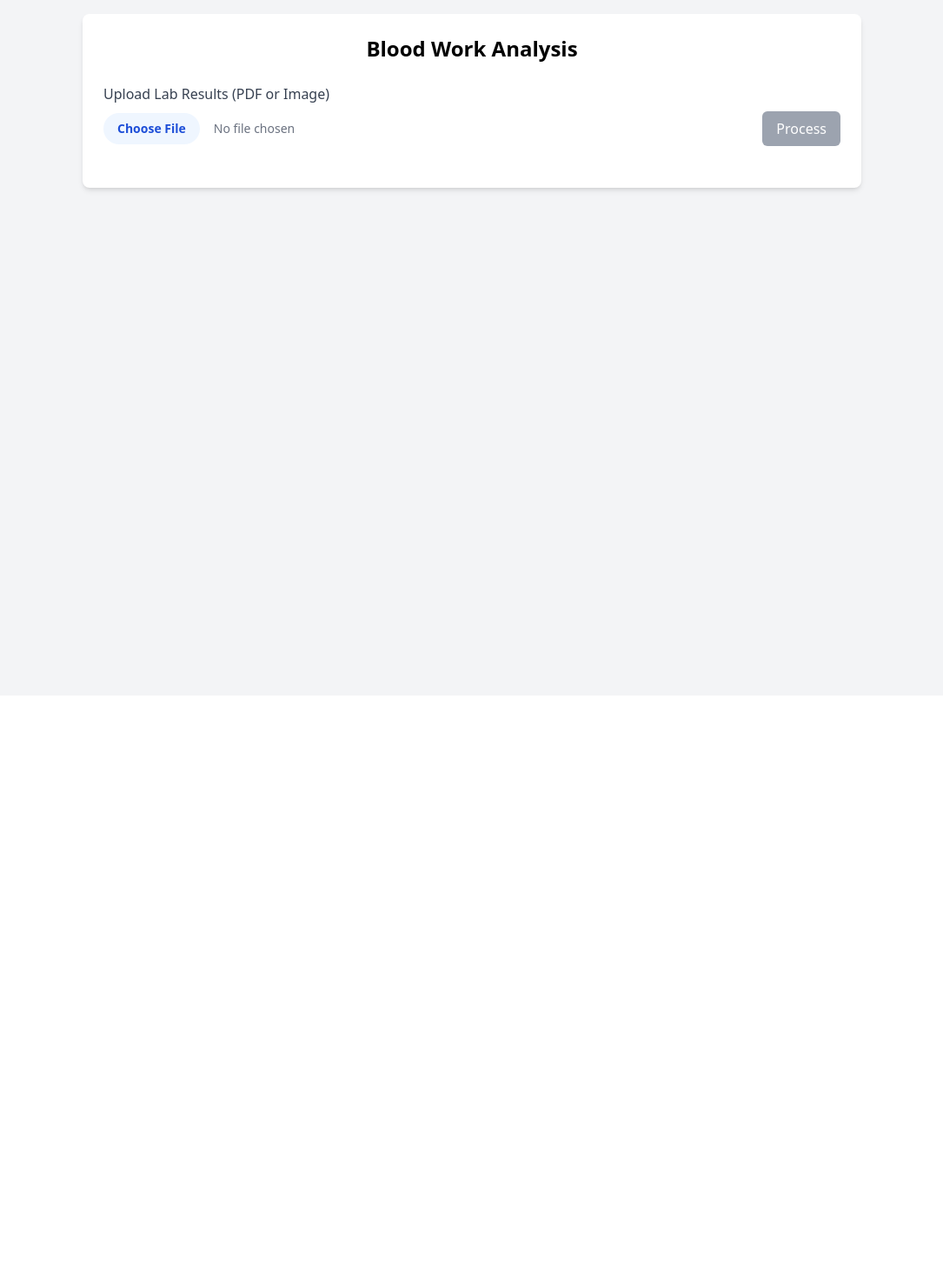
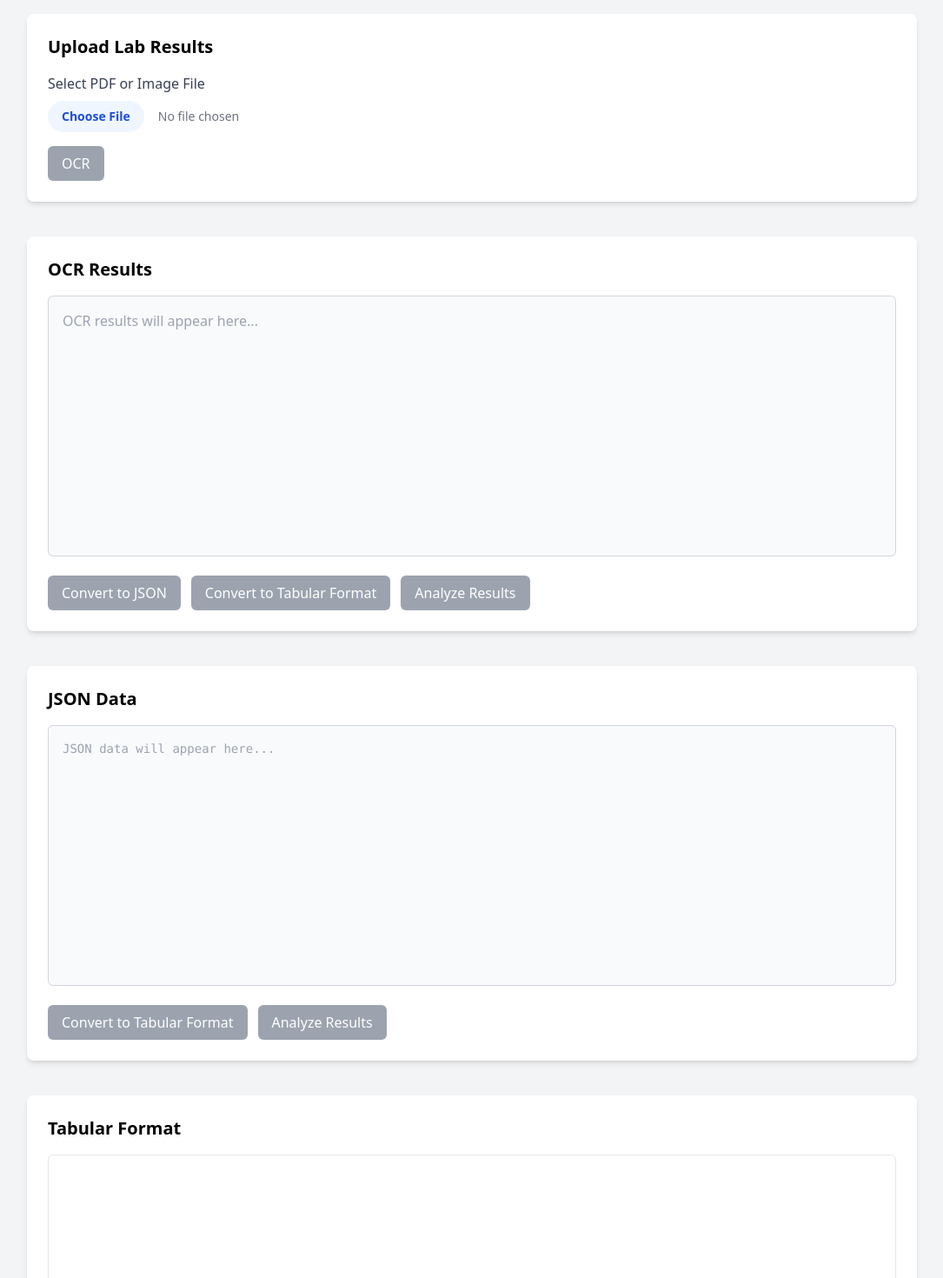
Before and after one commit to seanw712/ResultsAnalyser, a React (Vite) app: page / in a window 1280 px wide. Shown: the top 1470 px of the page at 87% size, without its empty margins (97-1182 px from the left). Before the commit the page ends 800 px from the top, so only its background shows below. Built offline with nearby package versions, Linux system fonts and the light colour scheme; no server answers.

Commit message:
added extra input/output fields for easier testing, as well as a tabular overview

```diff
--- a/src/App.tsx
+++ b/src/App.tsx
@@ -65,11 +65,21 @@ const App: React.FC = () => {
   const [file, setFile] = useState<File | null>(null);
   const [isProcessing, setIsProcessing] = useState(false);
   const [processingStatus, setProcessingStatus] = useState('');
+
+  // Text content for each stage
   const [extractedText, setExtractedText] = useState('');
+  const [jsonText, setJsonText] = useState('');
   const [structuredData, setStructuredData] = useState<Record<string, any>[]>([]);
-  const [analysis, setAnalysis] = useState('');
+  const [analysisText, setAnalysisText] = useState('');
+
   const [error, setError] = useState<string | null>(null);
   const fileInputRef = useRef<HTMLInputElement>(null);
+
+  // Processing flags for each section
+  const [isOcrProcessing, setIsOcrProcessing] = useState(false);
+  const [isJsonProcessing, setIsJsonProcessing] = useState(false);
+  const [isTabularProcessing, setIsTabularProcessing] = useState(false);
+  const [isAnalysisProcessing, setIsAnalysisProcessing] = useState(false);
 
   useEffect(() => {
     // Add console log on component mount to verify it's loading
@@ -206,13 +216,16 @@ const App: React.FC = () => {
     return result.data.text;
   };
 
-  const processFile = async () => {
-    if (!file) return;
+  // OCR process - starting from file upload
+  const handleOcr = async () => {
+    if (!file) {
+      setError('Please upload a file first');
+      return;
+    }
 
-    setIsProcessing(true);
-    setProcessingStatus('Starting processing...');
+    setIsOcrProcessing(true);
     setError(null);
-    setStructuredData([]);
+    setProcessingStatus('Starting OCR processing...');
 
     try {
       let text = '';
@@ -227,10 +240,28 @@ const App: React.FC = () => {
       }
 
       setExtractedText(text);
+    } catch (error) {
+      console.error('Error processing file:', error);
+      setError(error instanceof Error ? error.message : 'Error processing file. Please try again.');
+    } finally {
+      setIsOcrProcessing(false);
+      setProcessingStatus('');
+    }
+  };
 
-      // Convert OCR text to structured JSON
+  // Convert OCR to JSON
+  const handleOcrToJson = async () => {
+    if (!extractedText.trim()) {
+      setError('No OCR text to convert');
+      return;
+    }
+
+    setIsJsonProcessing(true);
+    setError(null);
     setProcessingStatus('Converting text to structured format...');
-      const jsonData = await structureTableData(text);
+
+    try {
+      const jsonData = await structureTableData(extractedText);
 
       if (jsonData.error) {
         throw new Error(jsonData.message || 'Failed to structure the data');
@@ -238,30 +269,233 @@ const App: React.FC = () => {
 
       // Assuming the structureTableData returns an object with a data array
       const tableData = Array.isArray(jsonData.data) ? jsonData.data : [jsonData];
+      setJsonText(JSON.stringify(tableData, null, 2));
       setStructuredData(tableData);
-
-      // Use the structured data for analysis
-      setProcessingStatus('Analyzing data...');
-      const analysisResult = await analyzeBloodwork(JSON.stringify(tableData));
-      setAnalysis(analysisResult);
     } catch (error) {
-      console.error('Error processing file:', error);
-      setError(error instanceof Error ? error.message : 'Error processing file. Please try again.');
+      console.error('Error converting to JSON:', error);
+      setError(error instanceof Error ? error.message : 'Error converting to JSON. Please try again.');
     } finally {
-      setIsProcessing(false);
+      setIsJsonProcessing(false);
       setProcessingStatus('');
     }
   };
 
+  // Convert OCR directly to Tabular (via JSON)
+  const handleOcrToTabular = async () => {
+    if (!extractedText.trim()) {
+      setError('No OCR text to convert');
+      return;
+    }
+
+    setIsTabularProcessing(true);
+    setError(null);
+    setProcessingStatus('Converting text to tabular format...');
+
+    try {
+      const jsonData = await structureTableData(extractedText);
+
+      if (jsonData.error) {
+        throw new Error(jsonData.message || 'Failed to structure the data');
+      }
+
+      // Assuming the structureTableData returns an object with a data array
+      const tableData = Array.isArray(jsonData.data) ? jsonData.data : [jsonData];
+      setJsonText(JSON.stringify(tableData, null, 2));
+      setStructuredData(tableData);
+    } catch (error) {
+      console.error('Error converting to tabular format:', error);
+      setError(error instanceof Error ? error.message : 'Error converting to tabular format. Please try again.');
+    } finally {
+      setIsTabularProcessing(false);
+      setProcessingStatus('');
+    }
+  };
+
+  // Convert OCR directly to Analysis (via JSON and Tabular)
+  const handleOcrToAnalysis = async () => {
+    if (!extractedText.trim()) {
+      setError('No OCR text to analyze');
+      return;
+    }
+
+    setIsAnalysisProcessing(true);
+    setError(null);
+    setProcessingStatus('Processing for analysis...');
+
+    try {
+      // First convert to JSON
+      const jsonData = await structureTableData(extractedText);
+
+      if (jsonData.error) {
+        throw new Error(jsonData.message || 'Failed to structure the data');
+      }
+
+      // Set JSON data
+      const tableData = Array.isArray(jsonData.data) ? jsonData.data : [jsonData];
+      setJsonText(JSON.stringify(tableData, null, 2));
+      setStructuredData(tableData);
+
+      // Then analyze
+      setProcessingStatus('Analyzing data...');
+      const analysisResult = await analyzeBloodwork(JSON.stringify(tableData));
+      setAnalysisText(analysisResult);
+    } catch (error) {
+      console.error('Error analyzing from OCR:', error);
+      setError(error instanceof Error ? error.message : 'Error analyzing from OCR. Please try again.');
+    } finally {
+      setIsAnalysisProcessing(false);
+      setProcessingStatus('');
+    }
+  };
+
+  // Convert JSON to Tabular
+  const handleJsonToTabular = async () => {
+    if (!jsonText.trim()) {
+      setError('No JSON to convert');
+      return;
+    }
+
+    setIsTabularProcessing(true);
+    setError(null);
+
+    try {
+      // Parse the JSON
+      const parsed = JSON.parse(jsonText);
+      if (Array.isArray(parsed)) {
+        setStructuredData(parsed);
+      } else {
+        throw new Error('Invalid JSON format - expected an array');
+      }
+    } catch (error) {
+      console.error('Error converting JSON to tabular:', error);
+      setError(error instanceof Error ? error.message : 'Error converting JSON to tabular. Please check JSON format.');
+    } finally {
+      setIsTabularProcessing(false);
+    }
+  };
+
+  // Analyze from JSON
+  const handleJsonToAnalysis = async () => {
+    if (!jsonText.trim()) {
+      setError('No JSON to analyze');
+      return;
+    }
+
+    setIsAnalysisProcessing(true);
+    setError(null);
+    setProcessingStatus('Analyzing data...');
+
+    try {
+      // Parse the JSON first
+      const parsed = JSON.parse(jsonText);
+      if (Array.isArray(parsed)) {
+        setStructuredData(parsed);
+
+        // Then analyze
+        const analysisResult = await analyzeBloodwork(jsonText);
+        setAnalysisText(analysisResult);
+      } else {
+        throw new Error('Invalid JSON format - expected an array');
+      }
+    } catch (error) {
+      console.error('Error analyzing from JSON:', error);
+      setError(error instanceof Error ? error.message : 'Error analyzing from JSON. Please check JSON format.');
+    } finally {
+      setIsAnalysisProcessing(false);
+      setProcessingStatus('');
+    }
+  };
+
+  // Analyze from Tabular
+  const handleTabularToAnalysis = async () => {
+    if (structuredData.length === 0) {
+      setError('No tabular data to analyze');
+      return;
+    }
+
+    setIsAnalysisProcessing(true);
+    setError(null);
+    setProcessingStatus('Analyzing data...');
+
+    try {
+      const analysisResult = await analyzeBloodwork(JSON.stringify(structuredData));
+      setAnalysisText(analysisResult);
+    } catch (error) {
+      console.error('Error analyzing from tabular:', error);
+      setError(error instanceof Error ? error.message : 'Error analyzing from tabular. Please try again.');
+    } finally {
+      setIsAnalysisProcessing(false);
+      setProcessingStatus('');
+    }
+  };
+
+  // Handle OCR text changes
+  const handleOcrTextChange = (e: React.ChangeEvent<HTMLTextAreaElement>) => {
+    setExtractedText(e.target.value);
+  };
+
+  // Handle JSON text changes
+  const handleJsonTextChange = (e: React.ChangeEvent<HTMLTextAreaElement>) => {
+    setJsonText(e.target.value);
+    // We don't parse JSON here because it might be invalid during editing
+  };
+
+  // Handle analysis text changes
+  const handleAnalysisTextChange = (e: React.ChangeEvent<HTMLTextAreaElement>) => {
+    setAnalysisText(e.target.value);
+  };
+
+  // Section component for consistent styling
+  const Section = ({
+    title,
+    children,
+    buttons
+  }: {
+    title: string;
+    children: React.ReactNode;
+    buttons?: React.ReactNode
+  }) => (
+    <div className="mb-10 bg-white rounded-lg shadow-md p-6">
+      <h2 className="text-xl font-semibold mb-4">{title}</h2>
+      {children}
+      {buttons && (
+        <div className="mt-4 flex flex-wrap gap-3">
+          {buttons}
+        </div>
+      )}
+    </div>
+  );
+
+  // Button component for consistent styling
+  const Button = ({
+    onClick,
+    disabled,
+    children
+  }: {
+    onClick: () => void;
+    disabled?: boolean;
+    children: React.ReactNode
+  }) => (
+    <button
+      onClick={onClick}
+      disabled={disabled}
+      className={`px-4 py-2 rounded-md text-white font-medium ${
+        disabled
+          ? 'bg-gray-400 cursor-not-allowed'
+          : 'bg-blue-600 hover:bg-blue-700'
+      }`}
+    >
+      {children}
+    </button>
+  );
+
   return (
     <div className="min-h-screen bg-gray-100 p-4">
-      <div className="max-w-4xl mx-auto">
-        <div className="bg-white rounded-lg shadow-md p-6">
-          <h1 className="text-2xl font-bold text-center mb-6">Blood Work Analysis</h1>
-
-          <div className="mb-6">
-            <label className="block text-gray-700 mb-2">Upload Lab Results (PDF or Image)</label>
-            <div className="flex items-center">
+      <div className="max-w-5xl mx-auto">
+        {/* File Upload Section */}
+        <Section title="Upload Lab Results">
+          <div className="mb-4">
+            <label className="block text-gray-700 mb-2">Select PDF or Image File</label>
             <input
               type="file"
               ref={fileInputRef}
@@ -274,56 +508,112 @@ const App: React.FC = () => {
                 file:bg-blue-50 file:text-blue-700
                 hover:file:bg-blue-100"
             />
-              <button
-                onClick={processFile}
-                disabled={!file || isProcessing}
-                className={`ml-4 px-4 py-2 rounded-md text-white font-medium ${
-                  !file || isProcessing
-                    ? 'bg-gray-400 cursor-not-allowed'
-                    : 'bg-blue-600 hover:bg-blue-700'
-                }`}
-              >
-                {isProcessing ? 'Processing...' : 'Process'}
-              </button>
           </div>
-          </div>
+          <Button onClick={handleOcr} disabled={!file || isOcrProcessing}>
+            {isOcrProcessing ? 'Processing...' : 'OCR'}
+          </Button>
+        </Section>
 
-          {isProcessing && (
-            <div className="mb-6">
-              <div className="animate-pulse">
-                <div className="h-4 bg-gray-200 rounded w-3/4 mb-2"></div>
-                <div className="h-4 bg-gray-200 rounded w-1/2"></div>
-              </div>
-              <p className="text-sm text-gray-600 mt-2">{processingStatus}</p>
+        {/* Processing Status */}
+        {processingStatus && (
+          <div className="mb-6 bg-blue-50 border border-blue-200 rounded-md p-4">
+            <p className="text-blue-700">
+              <span className="animate-pulse inline-block h-2 w-2 rounded-full bg-blue-600 mr-2"></span>
+              {processingStatus}
+            </p>
           </div>
         )}
 
+        {/* Error Display */}
         {error && (
           <div className="mb-6 p-4 bg-red-50 border border-red-200 rounded-md">
             <p className="text-red-600">{error}</p>
           </div>
         )}
 
-          {structuredData.length > 0 && (
-            <div className="mb-6">
-              <h2 className="text-xl font-semibold mb-4">Extracted Data</h2>
-              <div className="bg-gray-50 p-4 rounded-md overflow-x-auto">
-                <pre className="whitespace-pre-wrap text-sm font-mono">
-                  {JSON.stringify(structuredData, null, 2)}
-                </pre>
-              </div>
-            </div>
-          )}
+        {/* OCR Results Section */}
+        <Section
+          title="OCR Results"
+          buttons={
+            <>
+              <Button onClick={handleOcrToJson} disabled={!extractedText || isJsonProcessing}>
+                Convert to JSON
+              </Button>
+              <Button onClick={handleOcrToTabular} disabled={!extractedText || isTabularProcessing}>
+                Convert to Tabular Format
+              </Button>
+              <Button onClick={handleOcrToAnalysis} disabled={!extractedText || isAnalysisProcessing}>
+                Analyze Results
+              </Button>
+            </>
+          }
+        >
+          <textarea
+            value={extractedText}
+            onChange={handleOcrTextChange}
+            className="bg-gray-50 p-4 rounded-md h-[300px] w-full resize-none border border-gray-300 focus:border-blue-500 focus:ring focus:ring-blue-200 focus:ring-opacity-50"
+            placeholder="OCR results will appear here..."
+            spellCheck="false"
+          />
+        </Section>
 
-          {analysis && (
-            <div className="mb-6">
-              <h2 className="text-xl font-semibold mb-4">Analysis Results</h2>
-              <div className="bg-gray-50 p-4 rounded-md">
-                <pre className="whitespace-pre-wrap text-sm">{analysis}</pre>
-              </div>
+        {/* JSON Results Section */}
+        <Section
+          title="JSON Data"
+          buttons={
+            <>
+              <Button onClick={handleJsonToTabular} disabled={!jsonText || isTabularProcessing}>
+                Convert to Tabular Format
+              </Button>
+              <Button onClick={handleJsonToAnalysis} disabled={!jsonText || isAnalysisProcessing}>
+                Analyze Results
+              </Button>
+            </>
+          }
+        >
+          <textarea
+            value={jsonText}
+            onChange={handleJsonTextChange}
+            className="bg-gray-50 p-4 rounded-md h-[300px] w-full font-mono text-sm resize-none border border-gray-300 focus:border-blue-500 focus:ring focus:ring-blue-200 focus:ring-opacity-50"
+            placeholder="JSON data will appear here..."
+            spellCheck="false"
+          />
+        </Section>
+
+        {/* Tabular Results Section */}
+        <Section
+          title="Tabular Format"
+          buttons={
+            <Button onClick={handleTabularToAnalysis} disabled={structuredData.length === 0 || isAnalysisProcessing}>
+              Analyze Results
+            </Button>
+          }
+        >
+          <div className="h-[400px] overflow-y-auto border border-gray-200 rounded-md">
+            {structuredData.length > 0 ? (
+              <DataTable
+                data={structuredData}
+                title="Blood Work Results"
+                className="w-full"
+              />
+            ) : (
+              <div className="flex items-center justify-center h-full text-gray-500">
+                Tabular data will appear here...
               </div>
             )}
           </div>
+        </Section>
+
+        {/* Analysis Results Section */}
+        <Section title="Lab Analysis">
+          <textarea
+            value={analysisText}
+            onChange={handleAnalysisTextChange}
+            className="bg-gray-50 p-4 rounded-md h-[300px] w-full resize-none border border-gray-300 focus:border-blue-500 focus:ring focus:ring-blue-200 focus:ring-opacity-50"
+            placeholder="Analysis results will appear here..."
+            spellCheck="false"
+          />
+        </Section>
       </div>
     </div>
   );
--- a/src/services/openai.ts
+++ b/src/services/openai.ts
@@ -67,8 +67,9 @@ export const structureTableData = async (ocrText: string): Promise<any> => {
             "test_name": "Cortisol ochtend",
             "result_current": 16.8,
             "result_previous": 12.6,
-            "reference_range": "4.3 - 22.4",
-            "unit": "g/dL"
+            "reference_range_lower_value": "4.3",
+            "reference_range_upper_value": "22.4",
+            "unit": "g/dL",
             "comment": "Risico indicatie bij hoge waardes"
           }
           Follow these guidelines:
```
Lines whose indentation alone changed are shown as unchanged.
